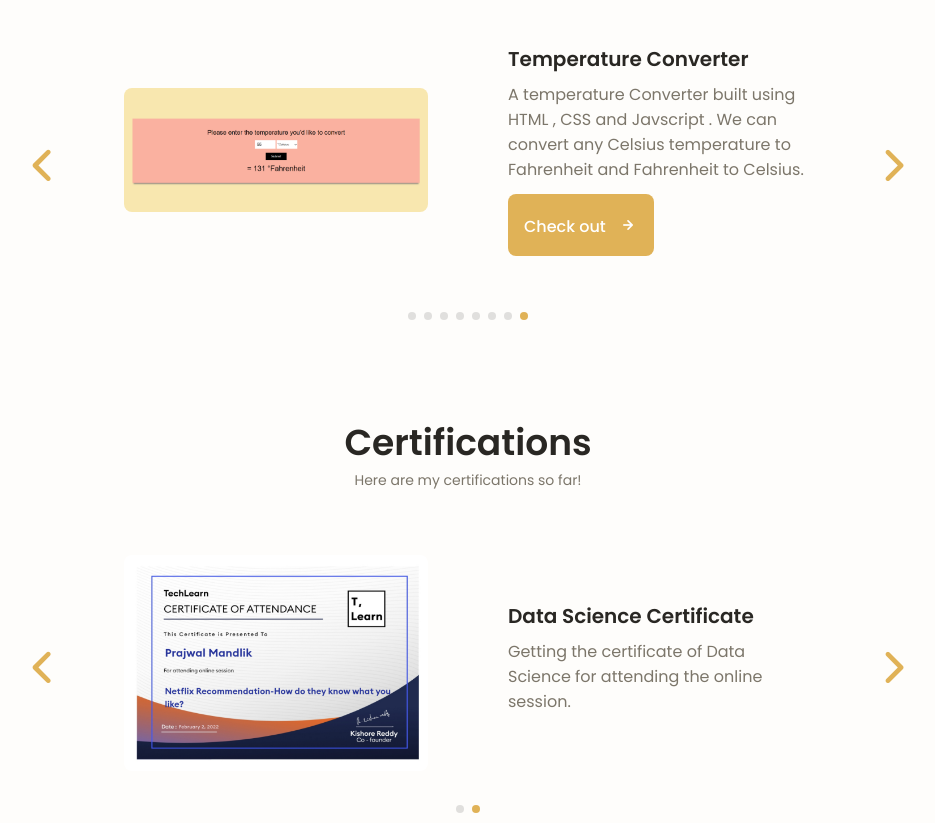
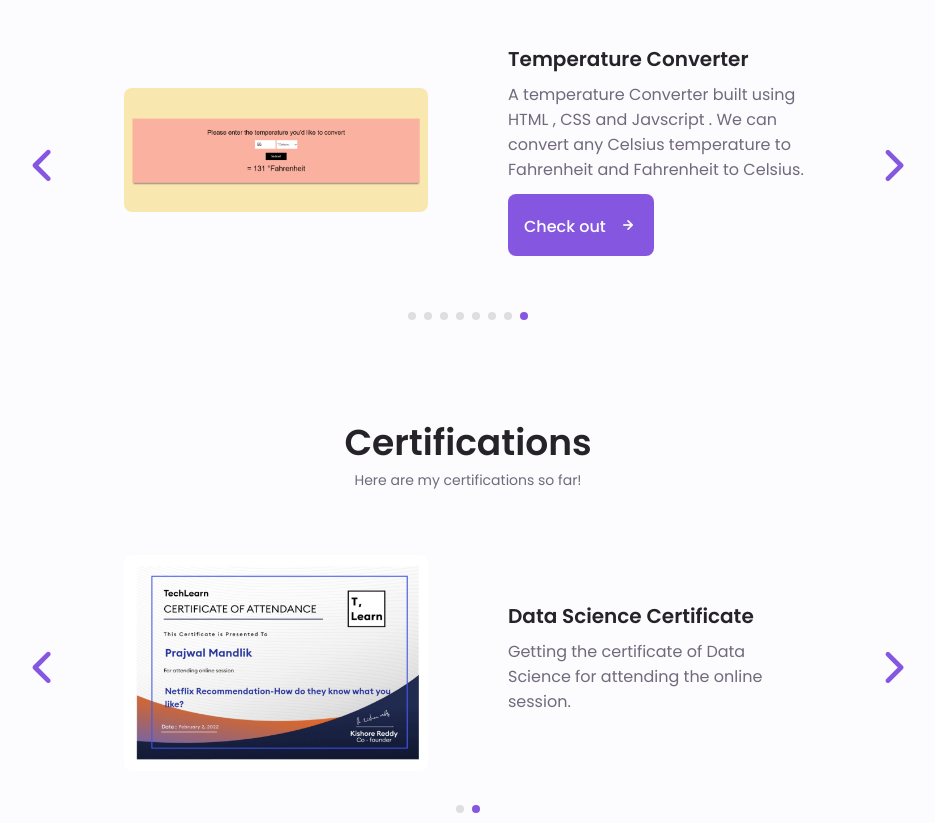
Before and after one commit to prajwalmandlik2004/Portfolio, a plain HTML site: page index.html in a window 1280 px wide. Shown: the part 2720-3543 px from the top of the page, without its empty margins (172-1107 px from the left). Drawn offline with nearby package versions, Linux system fonts and the light colour scheme.

Commit message:
new changes

```diff
--- a/style.css
+++ b/style.css
@@ -1,7 +1,7 @@
 @import url("https://fonts.googleapis.com/css2?family=Poppins:wght@400;500;600&display=swap");
 :root {
     --header-height: 3rem;
-    --hue-color :400;
+    --hue-color :260;
     --first-color: hsl(var(--hue-color), 69%, 61%);
     /* #6e57e0 */
     --first-color-second: hsl(var(--hue-color), 69%, 61%);
```
